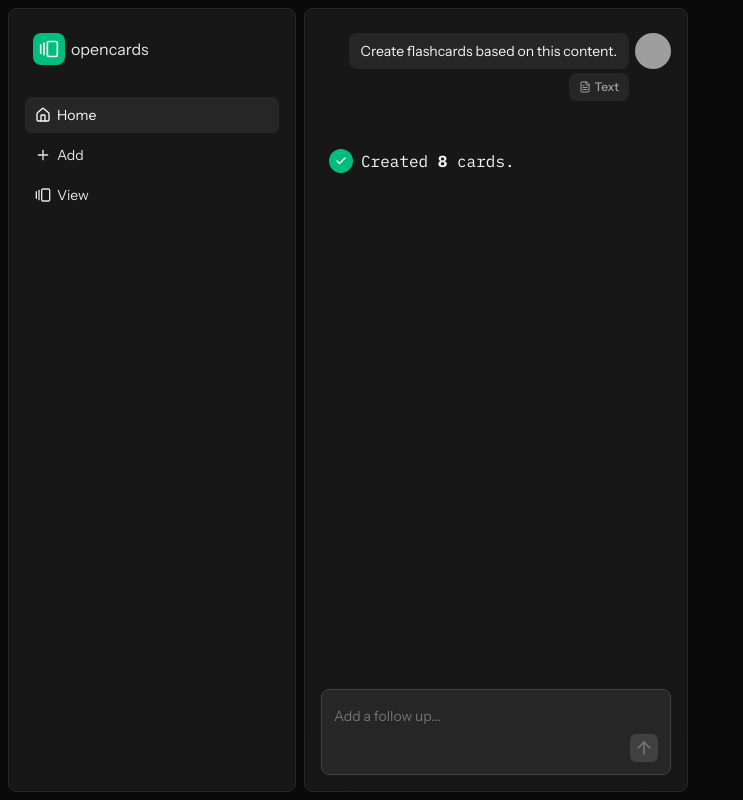
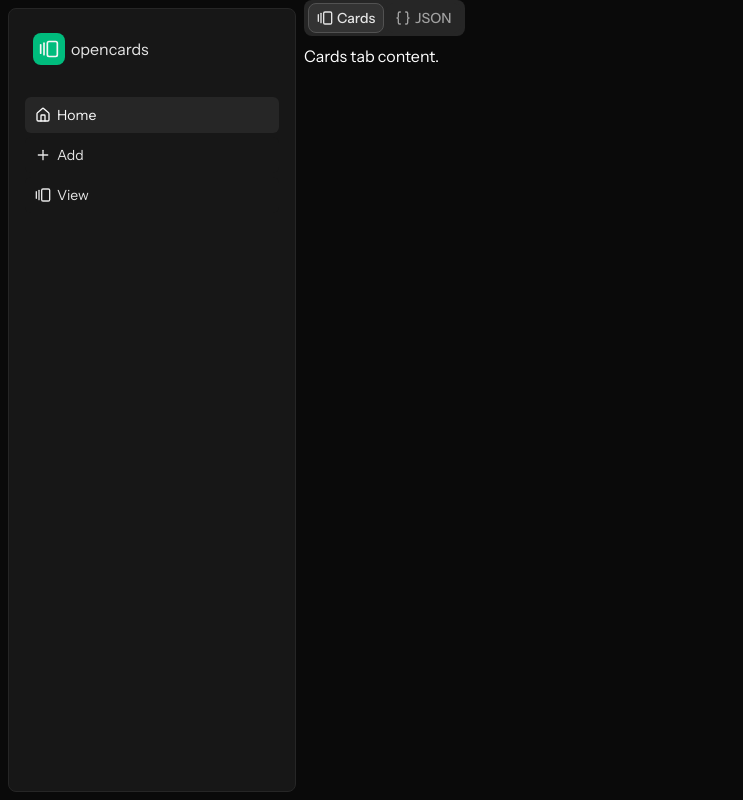
Before and after one commit to jaxonhill/opencards, a Next.js app: page /test in a window 1280 px wide. Shown: the whole page, without its empty margins (0-743 px from the left). Built offline with nearby package versions, Linux system fonts and the light colour scheme; grey boxes are pictures that could not be loaded.

Commit message:
Add `tabs` component from shadcn with a bit of custom styling

```diff
--- a/src/app/test/page.tsx
+++ b/src/app/test/page.tsx
@@ -1,5 +1,25 @@
-import { ChatConversationContainer } from "@/features/chat/components/chat-conversation-container";
+import { Tabs, TabsContent, TabsList, TabsTrigger } from "@/components/tabs";
+import { Braces, GalleryHorizontalEnd } from "lucide-react";
 
 export default function TestPage() {
-    return <ChatConversationContainer />;
+    return (
+        <Tabs defaultValue="cards">
+            <TabsList>
+                <TabsTrigger value="cards">
+                    <GalleryHorizontalEnd />
+                    Cards
+                </TabsTrigger>
+                <TabsTrigger value="json">
+                    <Braces />
+                    JSON
+                </TabsTrigger>
+            </TabsList>
+            <TabsContent className="text-white" value="cards">
+                Cards tab content.
+            </TabsContent>
+            <TabsContent className="text-white" value="json">
+                JSON tab content.
+            </TabsContent>
+        </Tabs>
+    );
 }
--- /dev/null
+++ b/src/components/tabs.tsx
@@ -0,0 +1,44 @@
+"use client";
+
+import * as React from "react";
+import * as TabsPrimitive from "@radix-ui/react-tabs";
+
+import { cn } from "@/lib/utils";
+
+function Tabs({ className, ...props }: React.ComponentProps<typeof TabsPrimitive.Root>) {
+    return <TabsPrimitive.Root data-slot="tabs" className={cn("flex flex-col gap-2", className)} {...props} />;
+}
+
+function TabsList({ className, ...props }: React.ComponentProps<typeof TabsPrimitive.List>) {
+    return (
+        <TabsPrimitive.List
+            data-slot="tabs-list"
+            className={cn(
+                "bg-neutral-800 text-neutral-400 font-medium inline-flex h-9 gap-0.5 w-fit items-center justify-center rounded-lg p-1",
+                className
+            )}
+            {...props}
+        />
+    );
+}
+
+function TabsTrigger({ className, ...props }: React.ComponentProps<typeof TabsPrimitive.Trigger>) {
+    return (
+        <TabsPrimitive.Trigger
+            data-slot="tabs-trigger"
+            className={cn(
+                "data-[state=active]:bg-neutral-700/50 data-[state=active]:text-neutral-200 border data-[state=active]:border-neutral-600 border-transparent text-neutral-400 bg-neutral-800 inline-flex items-center gap-1 rounded-lg text-sm font-medium py-1 px-2 [&>svg]:size-4 [&>svg]:shrink-0 hover:cursor-pointer hover:bg-neutral-700/20",
+                className
+            )}
+            {...props}
+        />
+    );
+}
+
+function TabsContent({ className, ...props }: React.ComponentProps<typeof TabsPrimitive.Content>) {
+    return (
+        <TabsPrimitive.Content data-slot="tabs-content" className={cn("flex-1 outline-none", className)} {...props} />
+    );
+}
+
+export { Tabs, TabsList, TabsTrigger, TabsContent };
```
